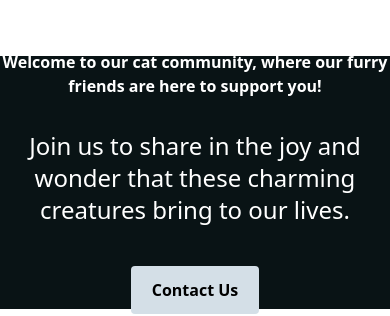
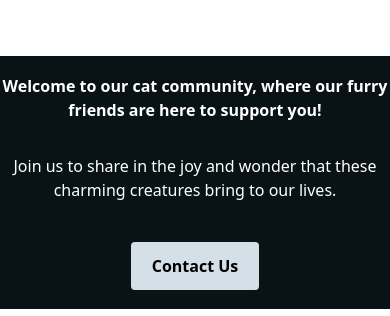
Before and after one commit to demetgas/tailwind-vue-project, a Vue app: page / in a window 390 px wide. Shown: the part 2100-2416 px from the top of the page. Built offline with nearby package versions, Linux system fonts and the light colour scheme.

Commit message:
responsive

```diff
--- a/src/components/Intro.vue
+++ b/src/components/Intro.vue
@@ -2,12 +2,12 @@
   <div
     class="max-w-[100svw] mx-auto h-[30svh] bg-hero mt-64 text-white flex justify-center items-center"
   >
-    <div class="text-center">
-      <h1 class="lg:text-4xl md:text-3xl sm:text-[27px] font-bold">
+    <div class="text-center mx-auto">
+      <h1 class="lg:text-4xl md:text-2xl sm:text-[27px] font-bold">
         Welcome to our cat community, where our furry friends are here to
         support you!
       </h1>
-      <p class="text-2xl mt-8">
+      <p class="lg:text-2xl md:text-xl mt-8">
         Join us to share in the joy and wonder that these charming creatures
         bring to our lives.
       </p>
```
